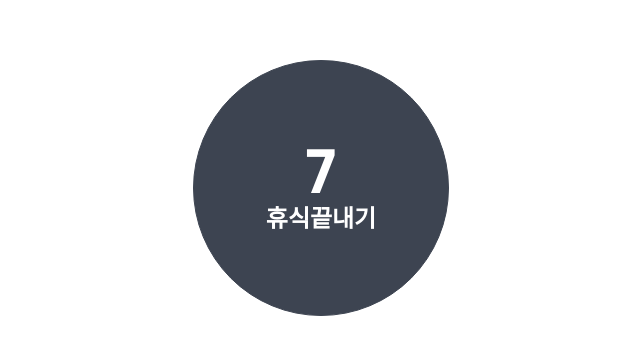
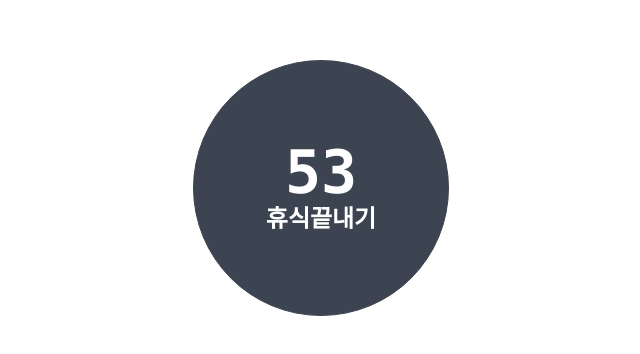
Before and after one commit to ShineTiger/7-squrt, a React (Create React App) app: page /Rest in a window 1280 px wide. Shown: the part 212-566 px from the top of the page, without its empty margins (319-959 px from the left). Built offline with nearby package versions, Linux system fonts and the light colour scheme.

Commit message:
:sparkles: 타이머 컴포넌트 추가, 라우터추가
지정한 시간에서 1초씩 줄어드는 기능이다.
사용한 훅은 동일하다(useInterval)

```diff
--- a/src/App.tsx
+++ b/src/App.tsx
@@ -14,6 +14,7 @@ function App() {
           <Route path="/" element={<Ready />} />
           <Route path="/Main" element={<Main />} />
           <Route path="/Rest" element={<Rest />} />
+          <Route path="/Ready" element={<Ready />} />
           <Route path="/Goal" element={<Goal />} />
         </Routes>
       </RecoilRoot>
--- /dev/null
+++ b/src/components/SecondTimer.tsx
@@ -0,0 +1,26 @@
+import { Dispatch, SetStateAction } from "react";
+import useInterval from "../hooks/useInterval";
+
+interface aboutProps {
+  second: number;
+  setSecond: Dispatch<SetStateAction<number>>;
+  isPlay: boolean;
+  className: string;
+}
+
+const SecondTimer: React.FC<aboutProps> = ({
+  second,
+  setSecond,
+  isPlay,
+  className,
+}) => {
+  useInterval(
+    () => {
+      setSecond(second - 1);
+    },
+    isPlay ? 1000 : null
+  );
+  return <h4 className={className}>{second}</h4>;
+};
+
+export default SecondTimer;
--- a/src/pages/Ready.tsx
+++ b/src/pages/Ready.tsx
@@ -1,9 +1,9 @@
 import { useNavigate } from "react-router-dom";
 import { useState, useEffect } from "react";
-import SecondCounter from "../components/SecondCounter";
+import SecondTimer from "../components/SecondTimer";
 
 const Ready = () => {
-  const [timer, setTimer] = useState(0);
+  const [timer, setTimer] = useState(3);
   const [isReady, setReady] = useState(false);
   const [isPlaying, setPlaying] = useState(false);
 
@@ -16,7 +16,7 @@ const Ready = () => {
 
   //준비타이머 종료
   useEffect(() => {
-    if (timer === 3) {
+    if (timer === 0) {
       setReady(false);
       setPlaying(!isPlaying);
       navigate("/Main");
@@ -32,7 +32,7 @@ const Ready = () => {
         >
           시작
         </button>
-        <SecondCounter
+        <SecondTimer
           second={timer}
           setSecond={setTimer}
           isPlay={isReady}
--- a/src/pages/Rest.tsx
+++ b/src/pages/Rest.tsx
@@ -1,9 +1,9 @@
 import { useNavigate } from "react-router-dom";
 import { useState, useEffect } from "react";
-import SecondCounter from "../components/SecondCounter";
+import SecondTimer from "../components/SecondTimer";
 
 const Rest = () => {
-  const [timer, setTimer] = useState(0);
+  const [timer, setTimer] = useState(60);
   const [isReady, setReady] = useState(false);
   const [isPlaying, setPlaying] = useState(false);
   const play = true;
@@ -12,12 +12,12 @@ const Rest = () => {
 
   //휴식끝내기
   const overRest = () => {
-    navigate("/Main");
+    navigate("/Ready");
   };
 
   //휴식타이머 종료
   useEffect(() => {
-    if (timer === 60) {
+    if (timer === 0) {
       setReady(false);
       setPlaying(!isPlaying);
       navigate("/Main");
@@ -27,7 +27,7 @@ const Rest = () => {
   return (
     <div className="vh100-center">
       <button onClick={overRest} className="circle-btn inline-block">
-        <SecondCounter
+        <SecondTimer
           second={timer}
           setSecond={setTimer}
           isPlay={play}
```
